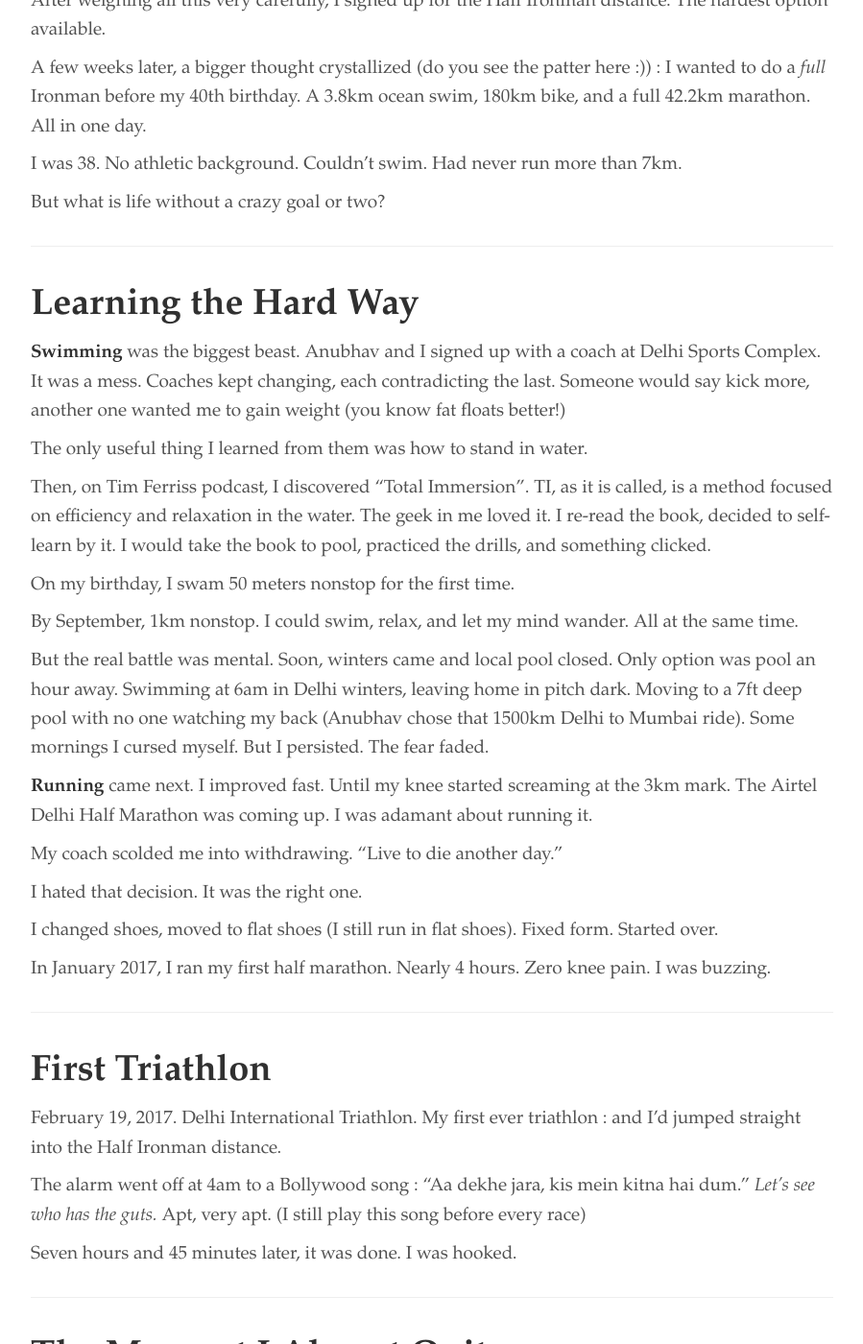
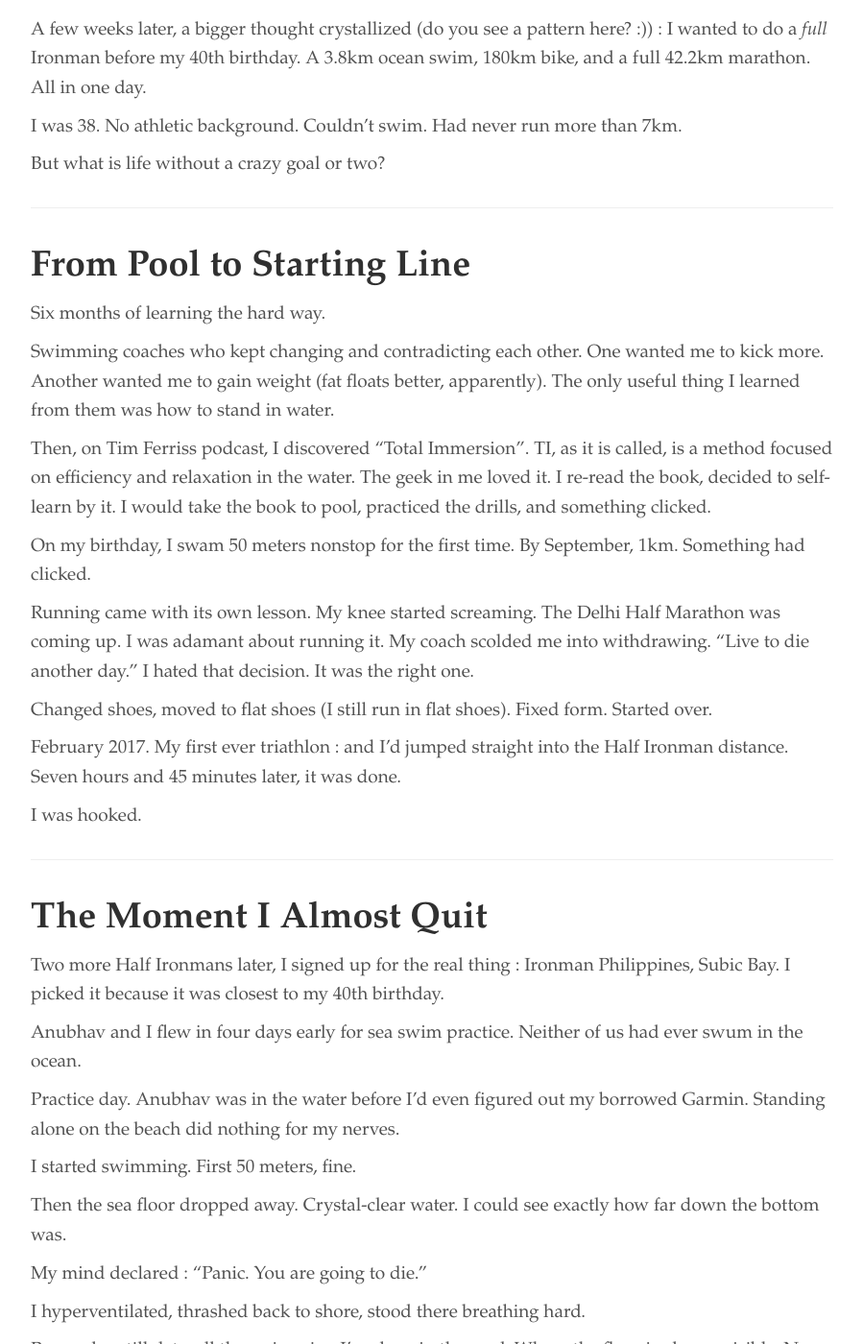
Before and after one commit to rishisareen/rishisareen.github.io, a Jekyll site: the page built from _articles/2026-02-23-my-ironman-journey.md, in a window 1280 px wide and 1400 px high, scrolled down 1151 px. Shown: the whole window at 96% size, without its empty margins (190-1089 px from the left). Built offline with Jekyll 4.4.1, drawn with Linux system fonts in a browser that asks for light colours; some of the changed text lies outside the part shown.

Commit message:
vault backup: 2026-02-24 20:10:20

```diff
--- a/_articles/2026-02-23-my-ironman-journey.md
+++ b/_articles/2026-02-23-my-ironman-journey.md
@@ -26,8 +26,6 @@
 
 Summer of 2016. My friend Anubhav and I were chatting during office coffee break. As it often happens, two friends full of more bravado and less common sense chat, he mentioned two big events happening soon in Delhi NCR : A 1500km cycle ride from Delhi to Mumbai, and a triathlon planned for early 2017, in middle of delhi winters.
 
-Something about the word "Triathlon" lit a fuse in me.
-
 I went back to my desk and looked it up. Swim, Ride, Run. Three disciplines. One race.
 
 Then I wrote down an honest assessment of where I stood :
@@ -38,7 +36,7 @@
 
 After weighing all this very carefully, I signed up for the Half Ironman distance. The hardest option available.
 
-A few weeks later, a bigger thought crystallized (do you see the patter here :)) : I wanted to do a *full* Ironman before my 40th birthday. A 3.8km ocean swim, 180km bike, and a full 42.2km marathon. All in one day.
+A few weeks later, a bigger thought crystallized (do you see a pattern here? :)) : I wanted to do a *full* Ironman before my 40th birthday. A 3.8km ocean swim, 180km bike, and a full 42.2km marathon. All in one day.
 
 I was 38. No athletic background. Couldn't swim. Had never run more than 7km.
 
@@ -46,39 +44,23 @@
 
 ---
 
-## Learning the Hard Way
+## From Pool to Starting Line
 
-**Swimming** was the biggest beast. Anubhav and I signed up with a coach at Delhi Sports Complex. It was a mess. Coaches kept changing, each contradicting the last. Someone would say kick more, another one wanted me to gain weight (you know fat floats better!)
+Six months of learning the hard way.
 
-The only useful thing I learned from them was how to stand in water.
+Swimming coaches who kept changing and contradicting each other. One wanted me to kick more. Another wanted me to gain weight (fat floats better, apparently). The only useful thing I learned from them was how to stand in water.
 
 Then, on Tim Ferriss podcast, I discovered "Total Immersion". TI, as it is called, is a method focused on efficiency and relaxation in the water. The geek in me loved it. I re-read the book, decided to self-learn by it. I would take the book to pool, practiced the drills, and something clicked.
 
-On my birthday, I swam 50 meters nonstop for the first time.
+On my birthday, I swam 50 meters nonstop for the first time. By September, 1km. Something had clicked.
 
-By September, 1km nonstop. I could swim, relax, and let my mind wander. All at the same time.
+Running came with its own lesson. My knee started screaming. The Delhi Half Marathon was coming up. I was adamant about running it. My coach scolded me into withdrawing. "Live to die another day." I hated that decision. It was the right one.
 
-But the real battle was mental. Soon, winters came and local pool closed. Only option was pool an hour away. Swimming at 6am in Delhi winters, leaving home in pitch dark. Moving to a 7ft deep pool with no one watching my back (Anubhav chose that 1500km Delhi to Mumbai ride). Some mornings I cursed myself. But I persisted. The fear faded.
+Changed shoes, moved to flat shoes (I still run in flat shoes). Fixed form. Started over.
 
-**Running** came next. I improved fast. Until my knee started screaming at the 3km mark. The Airtel Delhi Half Marathon was coming up. I was adamant about running it.
+February 2017. My first ever triathlon : and I'd jumped straight into the Half Ironman distance. Seven hours and 45 minutes later, it was done.
 
-My coach scolded me into withdrawing. "Live to die another day."
-
-I hated that decision. It was the right one.
-
-I changed shoes, moved to flat shoes (I still run in flat shoes). Fixed form. Started over.
-
-In January 2017, I ran my first half marathon. Nearly 4 hours. Zero knee pain. I was buzzing.
-
----
-
-## First Triathlon
-
-February 19, 2017. Delhi International Triathlon. My first ever triathlon : and I'd jumped straight into the Half Ironman distance.
-
-The alarm went off at 4am to a Bollywood song : "Aa dekhe jara, kis mein kitna hai dum." *Let's see who has the guts.* Apt, very apt. (I still play this song before every race)
-
-Seven hours and 45 minutes later, it was done. I was hooked.
+I was hooked.
 
 ---
 
@@ -106,7 +88,7 @@
 
 I reached the shore grinning. I did it!!
 
-I still look back at that day : 1st June, two days before the race. As someone said - Bravery isn't the absence of fear. It's doing things despite it.
+Bravery isn't the absence of fear. It's doing things despite it.
 
 {% include image.html file="/images/2018_06_03_IMPhi/PreRace/IM-Pre-5-FinishLine.jpg" description="India flag around the finish line at Subic Bay" %}
 
@@ -114,17 +96,13 @@
 
 ## Race Day : June 3, 2018
 
-Asia's toughest Ironman course. 2000 meters of elevation on the bike. Seasoned athletes comparing it to Kona (World Toughest Ironman, world championship venue)
+Asia's toughest Ironman course. 2000 meters of elevation on the bike. Seasoned athletes comparing it to Kona (World Toughest Ironman, world championship venue).
 
-**The swim** was almost anticlimax after all that panic, as it stormed the night before and sea water was all murky.
-
-Counting breaths to drown out the chaos of a thousand jostling bodies, I entered the sea and started swimming. Exited after 1 hour 42 minutes. Right on plan.
+**The swim** was almost anticlimax after all that panic, as it stormed the night before and sea water was all murky. Counting breaths to drown out the chaos of a thousand jostling bodies, I entered the sea and started swimming. Exited after 1 hour 42 minutes. Right on plan.
 
 {% include image.html file="/images/2018_06_03_IMPhi/Race/IM-Swim-1.JPG" description="Survived the swim" %}
 
-**The bike** was brutal. A 6% climb in the opening kilometers. Heavy rain at 130km. Relentless headwinds after that. Every pedal stroke a negotiation with my body.
-
-Nearly 8 hours. Over an hour slower than my worst estimate.
+**The bike** was brutal. A 6% climb in the opening kilometers. Heavy rain at 130km. Relentless headwinds after that. Every pedal stroke a negotiation with my body. Nearly 8 hours. Over an hour slower than my worst estimate.
 
 {% include image.html file="/images/2018_06_03_IMPhi/Race/IM-Bike-3.JPG" description="Attitude is still thumbs up. Notice the slippers" %}
 
@@ -146,21 +124,19 @@
 
 That first Ironman was never the end. The bug had bitten too deep.
 
-**Copenhagen 2019.** Cold, rainy Denmark. Panicked again during the practice swim  : wetsuit felt like it was strangling me. But race day? Experience kicked in. Finished with the Indian flag on my shoulders. 14:22.
+**Copenhagen 2019.** Cold, rainy Denmark. Panicked again during the practice swim : wetsuit felt like it was strangling me. But race day? Experience kicked in. Finished with the Indian flag on my shoulders. 14:22.
 
 {% include image.html file="/images/2019_08_18_IMCPH/Race/20190818-12-FinishLine-3.JPG" description="Carrying the Indian flag at Copenhagen" %}
 
 **Covid** wiped out three years of racing. But I kept training. Quietly building.
 
-**Italy 2022.** Bad Covid weeks before the race. Friends reminded me I'm not a professional. I'm in this for fitness and fun. I let go of expectations.
-
-Something magical happened. Nutrition dialed in. Stayed aero on the bike. And the marathon? Didn't walk once. First time ever in an Ironman. 13:16, grinning the entire last loop.
+**Italy 2022.** Bad Covid weeks before the race. I let go of expectations. Something magical happened. Nutrition dialed in, stayed aero on the bike, and the marathon? Didn't walk once. First time ever. 13:16, grinning the entire last loop.
 
 {% include image.html file="/images/20220918_IM Italy/RishiFinish.jpg" description="The hard earned medal at Italy" %}
 
 **Barcelona 2024.** The breakthrough. Sub-12 hours. A time I once thought was beyond me. Every lesson from every race, finally clicking together.
 
-This June (2025), in Franfurt I did my fifth full ironman. So far.
+This June (2025), in Frankfurt I did my fifth full ironman. So far.
 
 ---
 
@@ -170,7 +146,7 @@
 
 Here's what I've learned : the Ironman was never really about the Ironman.
 
-It was about discovering that the person I thought I was :  the non-athlete, the guy who couldn't swim, the 38-year-old who had no business being on a starting line ,  was just a story I'd been telling myself.
+It was about discovering that the person I thought I was : the non-athlete, the guy who couldn't swim, the 38-year-old who had no business being on a starting line , was just a story I'd been telling myself.
 
 **And stories can be rewritten.**
 
```
Also changed, not shown: _articles/2026-02-23-my-ironman-journey copy.md (deleted, +0 -189 lines), _articles/2026-02-23-my-ironman-journey-v2.md (deleted, +0 -165 lines).
